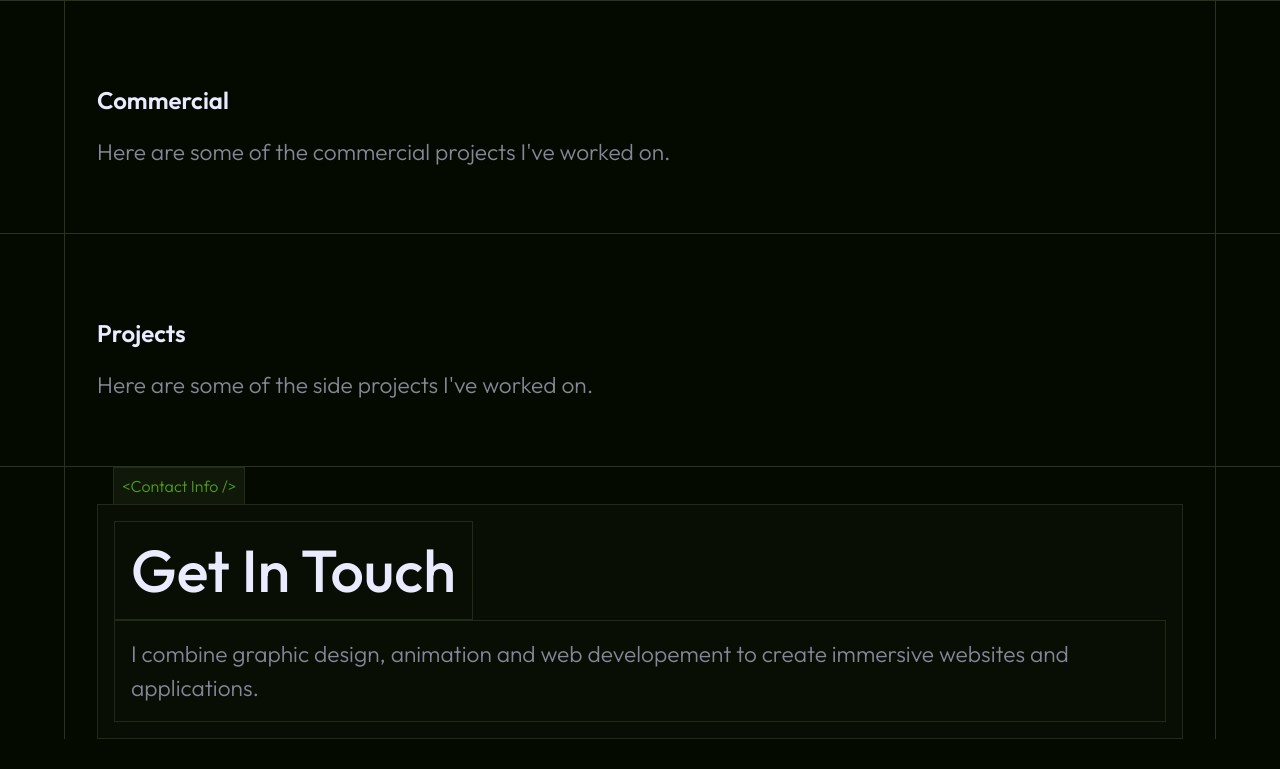
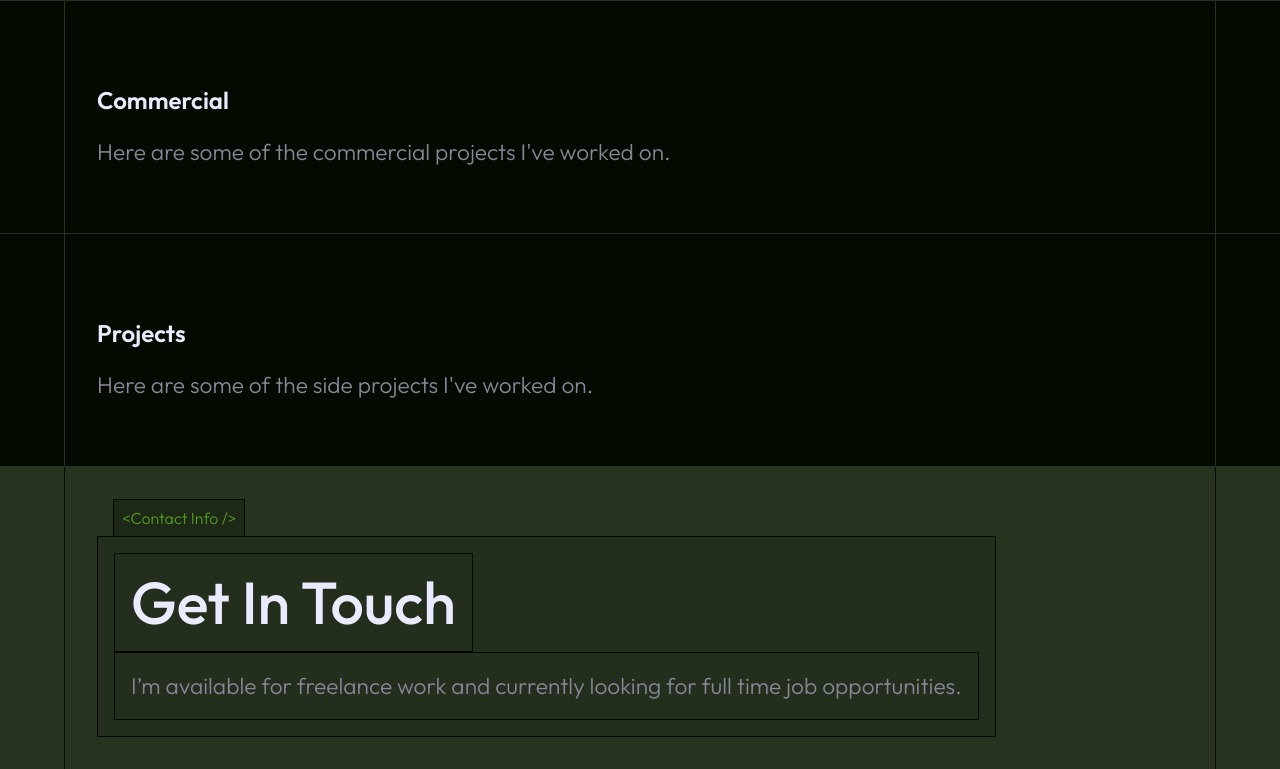
Before and after one commit to emrosas/emrosas, an Astro site: page / in a window 1280 px wide. Shown: the part 760-1529 px from the top of the page. Before the commit the page ends 1499 px from the top, so only its background shows below. Built offline with nearby package versions, Linux system fonts and the light colour scheme; Astro itself is replaced by a stand-in of ours; a web font is replaced by a local one.

Commit message:
Update Footer content and styles

```diff
--- a/src/components/Footer.astro
+++ b/src/components/Footer.astro
@@ -12,40 +12,30 @@
 						<div class="comp-element">
 							<h1>Get In Touch</h1>
 						</div>
-						<div class="comp-element"><p>I combine graphic design, animation and web developement to create immersive websites and applications.</p></div>
+						<div class="comp-element"><p>I’m available for freelance work and currently looking for full time job opportunities.</p></div>
 					</div>
 				</div>
     </div>
 </footer>
 <style>
-    .comp-wrapper {
-		display: flex;
-		flex-direction: column;
-		justify-content: center;
-		align-items: start;
+	footer {
+		background-color: hsl(var(--brand-2));
+	}
+	.container {
+		padding-top: 2rem;
+		padding-bottom: 2rem;
+		border-color: hsl(var(--dark-1));
+	}
+    .comp-wrapper,
+	.comp-tag,
+	.comp-holder,
+	.comp-element {
+		border-color: hsl(var(--dark-1));
 	}
 	.comp-tag {
-		padding: 0.5rem;
-		background-color: hsla(var(--brand-2), 0.35);
-		font-weight: 300;
-		border-top: 1px solid hsla(var(--brand-2), 0.75);
-		border-left: 1px solid hsla(var(--brand-2), 0.75);
-		border-right: 1px solid hsla(var(--brand-2), 0.75);
-		margin-left: 1rem;
-		color: hsl(var(--brand-1));
-		font-size: 1rem;
+		background-color: hsla(var(--dark-1), 0.25);
 	}
 	.comp-holder {
-		display: flex;
-		flex-direction: column;
-		align-items: start;
-		background-color: hsla(var(--brand-2), 0.1);
-		padding: 1rem;
-		border: 1px solid hsla(var(--brand-2), 0.75);
-		text-align: left;
-	}
-	.comp-element {
-		padding: 1rem;
-		border: 1px solid hsla(var(--brand-2), 0.75);
+		background-color: hsla(var(--dark-1), 0.1);
 	}
 </style>
--- a/src/pages/index.astro
+++ b/src/pages/index.astro
@@ -40,20 +40,7 @@ import Footer from '../components/Footer.astro';
 		<Footer />
 	</main>
 </Layout>
-
-<style>
-	header {
-		height: 95vh;
-		display: flex;
-	}
-	.hero-container {
-		display: grid;
-		grid-template-columns: 1.2fr 1fr;
-	}
-	.container {
-		padding-top: 4rem;
-		padding-bottom: 4rem;
-	}
+<style is:global>
 	.comp-wrapper {
 		display: flex;
 		flex-direction: column;
@@ -84,6 +71,22 @@ import Footer from '../components/Footer.astro';
 		padding: 1rem;
 		border: 1px solid hsla(var(--brand-2), 0.75);
 	}
+
+</style>
+
+<style>
+	header {
+		height: 95vh;
+		display: flex;
+	}
+	.hero-container {
+		display: grid;
+		grid-template-columns: 1.2fr 1fr;
+	}
+	.container {
+		padding-top: 4rem;
+		padding-bottom: 4rem;
+	}
 	.work-button {
 		padding: 0.5rem;
 		font-family: var(--font-mono);
```
